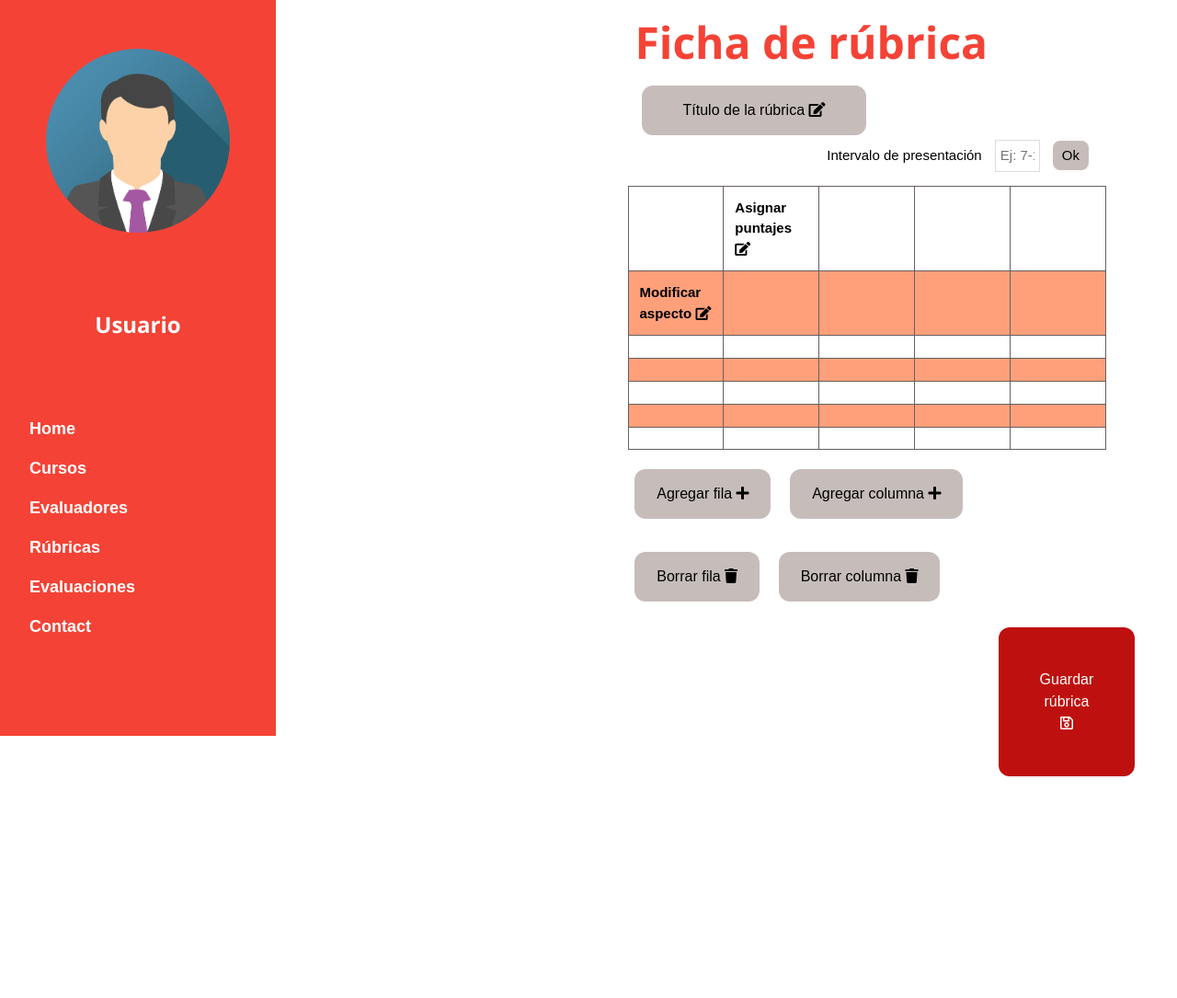
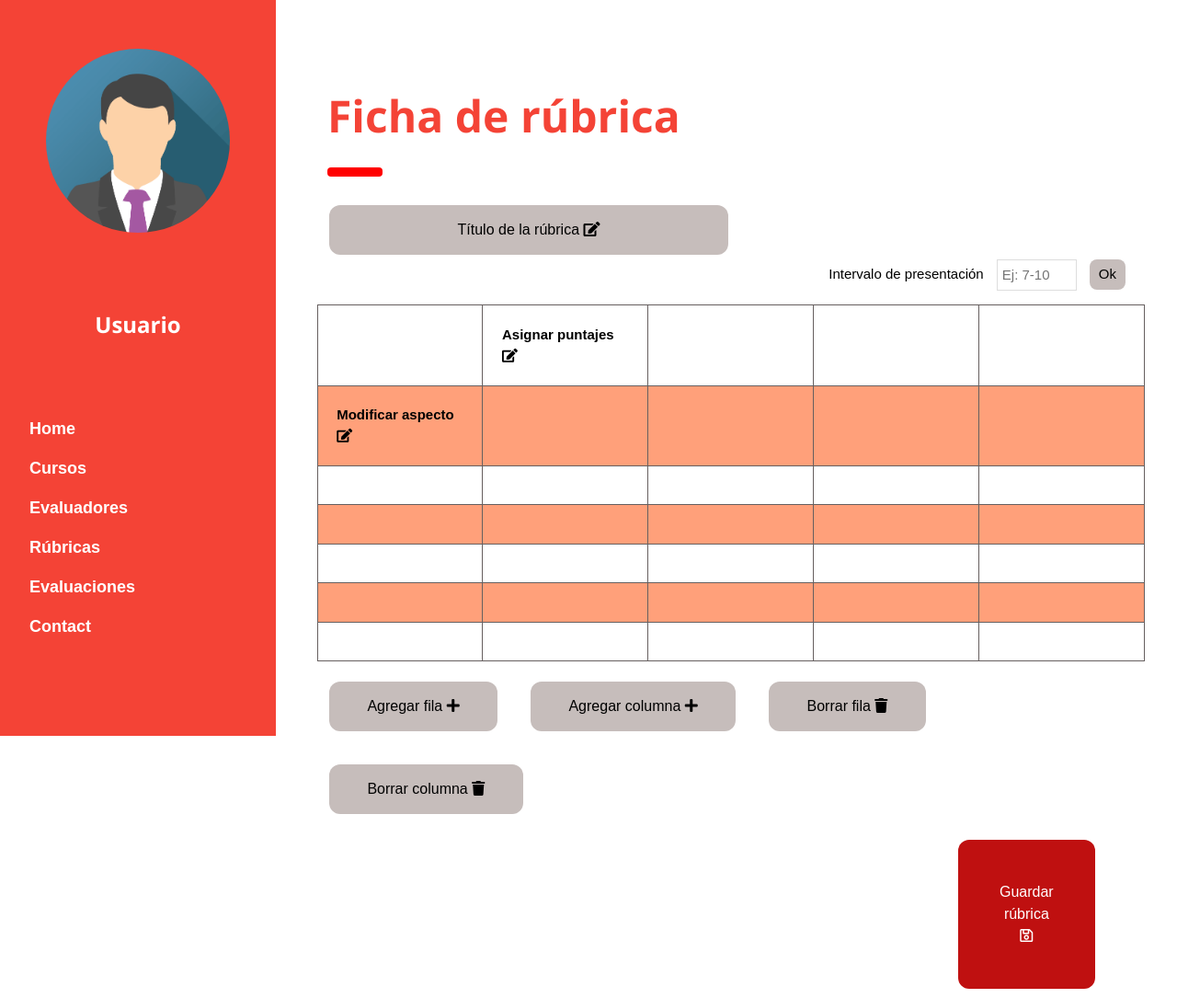
Before and after one commit to DCC-CC4401/2019-1-fsociety-T4, a Django app: page /EvPresentaciones/FichasRubricas/FichaRubricaAdministrador in a window 1280 px wide; the page is wider, and only the part inside the window is pictured. Shown: that part at 92% size. Before the commit the page ends 844 px from the top of that part, so only its background shows below. Run offline with Django 3.2, Linux system fonts and the light colour scheme; some libraries are stand-ins or nearby versions.

Commit message:
Arreglado error de márgenes en htmls

```diff
--- a/EvPresentaciones/templates/EvPresentaciones/Admin_interface/Landing_page_admin.html
+++ b/EvPresentaciones/templates/EvPresentaciones/Admin_interface/Landing_page_admin.html
@@ -2,7 +2,6 @@
 {% block contenido %}
 
   <!-- !PAGE CONTENT! -->
-  <div class="w3-main" style="margin-left:340px;margin-right:40px" <!-- Portada -->
     <div class="w3-container" id="portada" style="margin-top:300px; margin-bottom:300px">
       <h1 class="w3-xxxlarge w3-text-red"><b>Bienvenido al sistema de evaluación</b></h1>
       <hr style="width:50px;border:5px solid red" class="w3-round">
--- a/EvPresentaciones/templates/EvPresentaciones/Eval_interface/Landing_page_eval.html
+++ b/EvPresentaciones/templates/EvPresentaciones/Eval_interface/Landing_page_eval.html
@@ -2,7 +2,6 @@
 {% block contenido %}
 
   <!-- !PAGE CONTENT! -->
-  <div class="w3-main" style="margin-left:340px;margin-right:40px" <!-- Portada -->
     <div class="w3-container" id="portada" style="margin-top:300px; margin-bottom:300px">
       <h1 class="w3-xxxlarge w3-text-red"><b>Bienvenido al sistema de evaluación</b></h1>
       <hr style="width:50px;border:5px solid red" class="w3-round">
--- a/EvPresentaciones/templates/EvPresentaciones/FichasRubricas/FichaRubricaAdministrador.html
+++ b/EvPresentaciones/templates/EvPresentaciones/FichasRubricas/FichaRubricaAdministrador.html
@@ -1,10 +1,11 @@
 {% extends 'EvPresentaciones/BASE/base.html' %}
 {% block contenido %}
+    <!-- HEADER -->
+    <div class="w3-container" id="portada" style="margin-top:80px; margin-bottom:10px">
+        <h1 class="w3-xxxlarge w3-text-red"><b>Ficha de rúbrica</b></h1>
+        <hr style="width:50px;border:5px solid red" class="w3-round">
+    </div>
 
-<!-- !PAGE CONTENT! -->
-<div class="w3-main" style="margin-left:340px;margin-right:40px">
-
-    <h1 class="w3-xxxlarge w3-text-red" style="margin: 2%;"><b>Ficha de rúbrica</b></h1>
     <div class="w3-row w3-container">
         <div class="w3-col">
 
```
Also changed, not shown: EvPresentaciones/templates/EvPresentaciones/Admin_interface/Evaluaciones_admin.html (+5 -7 lines), EvPresentaciones/templates/EvPresentaciones/Admin_interface/Evaluadores_admin.html (+5 -11 lines), EvPresentaciones/templates/EvPresentaciones/Admin_interface/Rubricas_admin.html (+6 -7 lines), EvPresentaciones/templates/EvPresentaciones/Admin_interface/ver_rubrica_detalle.html (+5 -6 lines), EvPresentaciones/templates/EvPresentaciones/Admin_interface/ver_rubrica_select.html (+5 -6 lines), EvPresentaciones/templates/EvPresentaciones/FichasRubricas/FichaRubricaEvaluador.html (+5 -7 lines).
